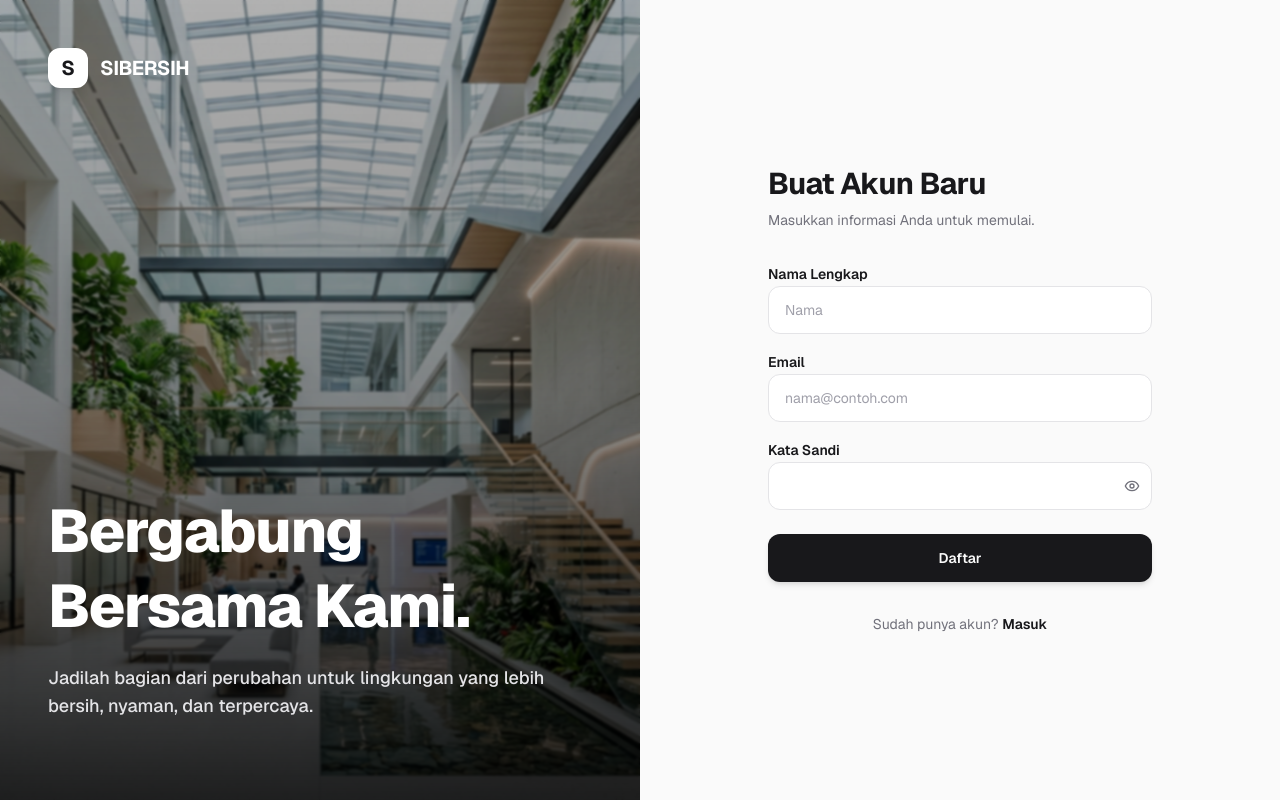
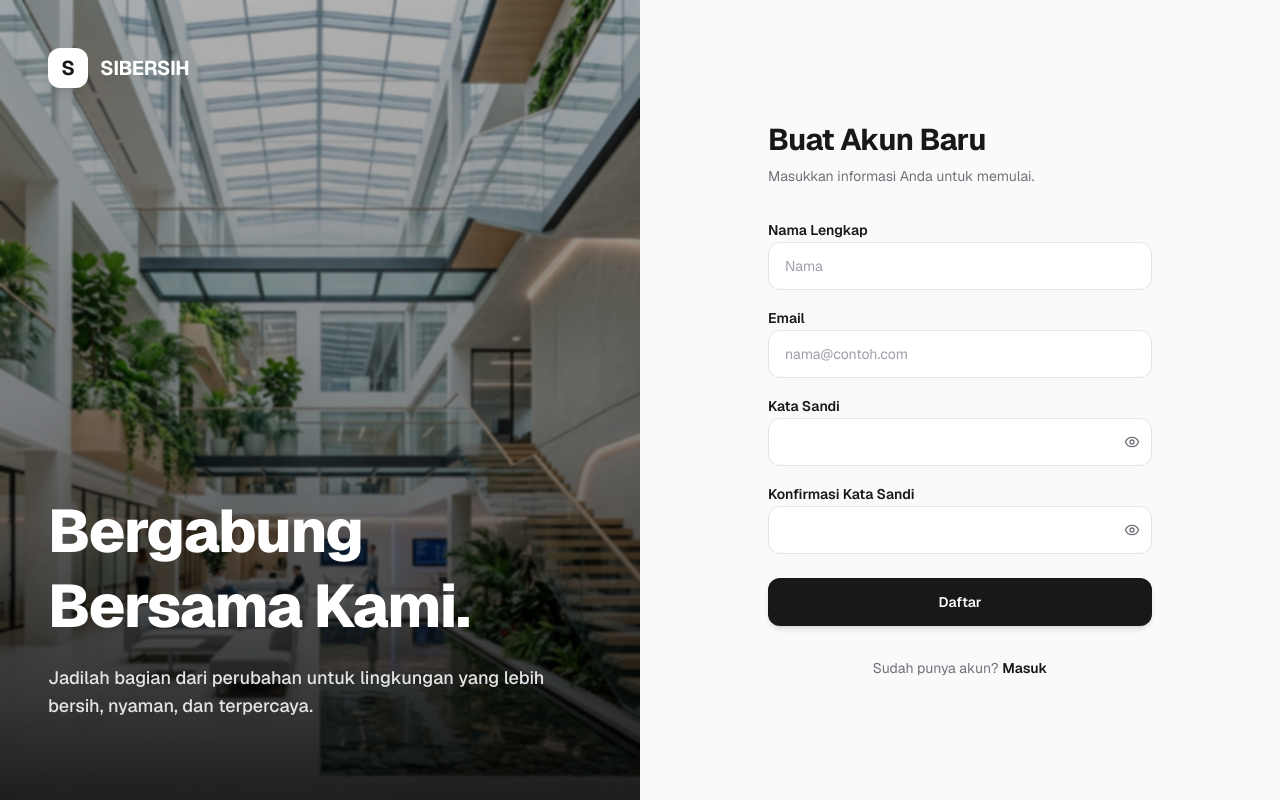
Before and after one commit to diL-duL/SIBERSIH, a Next.js app: page /register in a window 1280 px wide. Built offline with nearby package versions, Linux system fonts and the light colour scheme.

Commit message:
dual checking pasword

```diff
--- a/app/register/page.tsx
+++ b/app/register/page.tsx
@@ -6,6 +6,7 @@ import { useState } from "react";
 
 export default function RegisterPage() {
   const [showPassword, setShowPassword] = useState(false);
+  const [showConfirmPassword, setShowConfirmPassword] = useState(false);
 
   return (
     <div className="flex min-h-screen bg-zinc-50 dark:bg-zinc-950 font-sans">
@@ -122,6 +123,35 @@ export default function RegisterPage() {
                   </button>
                 </div>
               </div>
+
+              <div className="space-y-2">
+                <label
+                  htmlFor="confirm-password"
+                  className="text-sm font-semibold leading-none text-zinc-900 dark:text-zinc-50"
+                >
+                  Konfirmasi Kata Sandi
+                </label>
+                <div className="relative">
+                  <input
+                    id="confirm-password"
+                    type={showConfirmPassword ? "text" : "password"}
+                    required
+                    className="flex h-12 w-full rounded-xl border border-zinc-200 bg-white px-4 py-2 pr-10 text-sm ring-offset-white file:border-0 file:bg-transparent file:text-sm file:font-medium placeholder:text-zinc-400 focus-visible:outline-none focus-visible:ring-2 focus-visible:ring-zinc-900 focus-visible:ring-offset-2 disabled:cursor-not-allowed disabled:opacity-50 dark:border-zinc-800 dark:bg-zinc-950 dark:ring-offset-zinc-950 dark:placeholder:text-zinc-500 dark:focus-visible:ring-zinc-300 transition-all duration-200"
+                  />
+                  <button
+                    type="button"
+                    onClick={() => setShowConfirmPassword(!showConfirmPassword)}
+                    className="absolute right-3 top-1/2 -translate-y-1/2 text-zinc-500 hover:text-zinc-900 dark:text-zinc-400 dark:hover:text-zinc-100 transition-colors"
+                  >
+                    {showConfirmPassword ? (
+                      <svg xmlns="http://www.w3.org/2000/svg" width="16" height="16" viewBox="0 0 24 24" fill="none" stroke="currentColor" strokeWidth="2" strokeLinecap="round" strokeLinejoin="round"><path d="M9.88 9.88a3 3 0 1 0 4.24 4.24"/><path d="M10.73 5.08A10.43 10.43 0 0 1 12 5c7 0 10 7 10 7a13.16 13.16 0 0 1-1.67 2.68"/><path d="M6.61 6.61A13.526 13.526 0 0 0 2 12s3 7 10 7a9.74 9.74 0 0 0 5.39-1.61"/><line x1="2" x2="22" y1="2" y2="22"/></svg>
+                    ) : (
+                      <svg xmlns="http://www.w3.org/2000/svg" width="16" height="16" viewBox="0 0 24 24" fill="none" stroke="currentColor" strokeWidth="2" strokeLinecap="round" strokeLinejoin="round"><path d="M2 12s3-7 10-7 10 7 10 7-3 7-10 7-10-7-10-7Z"/><circle cx="12" cy="12" r="3"/></svg>
+                    )}
+                    <span className="sr-only">{showConfirmPassword ? "Sembunyikan kata sandi" : "Tampilkan kata sandi"}</span>
+                  </button>
+                </div>
+              </div>
             </div>
 
             <button
```
